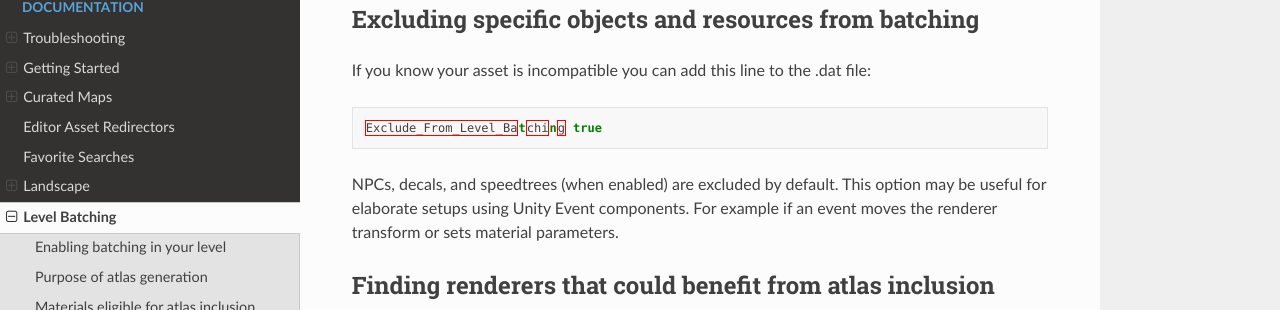
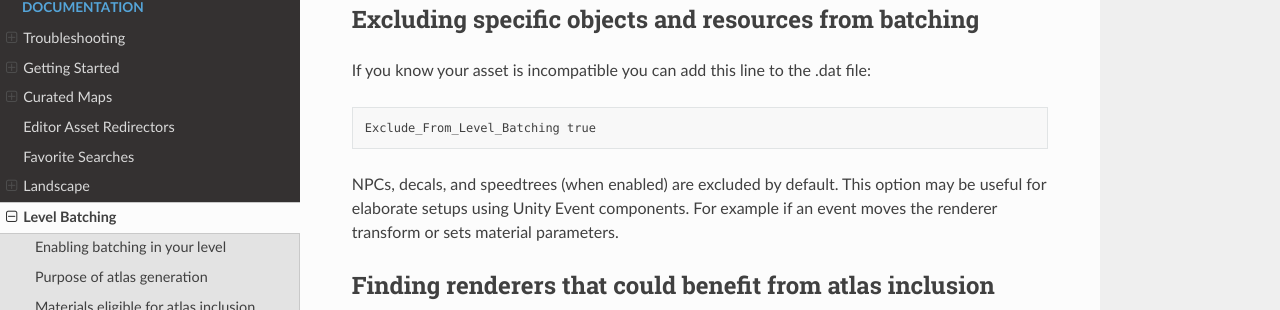
Before and after one commit to MoltonMontro/TestDocs, a Sphinx documentation site: the page built from docs/source/LevelBatching.rst, in a window 1280 px wide and 900 px high, scrolled down 1070 px. Shown: the part 139-449 px from the top of the window. Built offline with Sphinx 7.4.7 and the Read the Docs theme 2.0.0, drawn with Linux system fonts in a browser that asks for light colours.

Commit message:
Update LevelBatching.rst

```diff
--- a/docs/source/LevelBatching.rst
+++ b/docs/source/LevelBatching.rst
@@ -43,7 +43,7 @@ Excluding specific objects and resources from batching
 
 If you know your asset is incompatible you can add this line to the .dat file:
 
-.. code-block:: json
+.. code-block:: dat
 
 	Exclude_From_Level_Batching true
 
```
